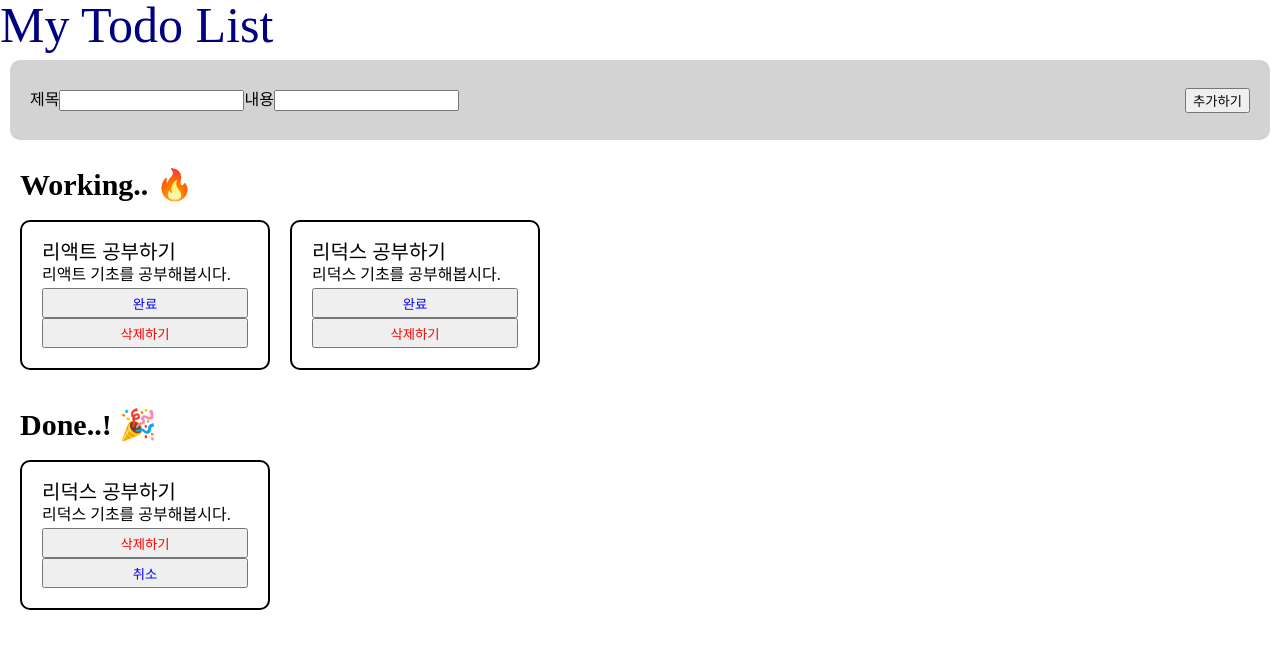
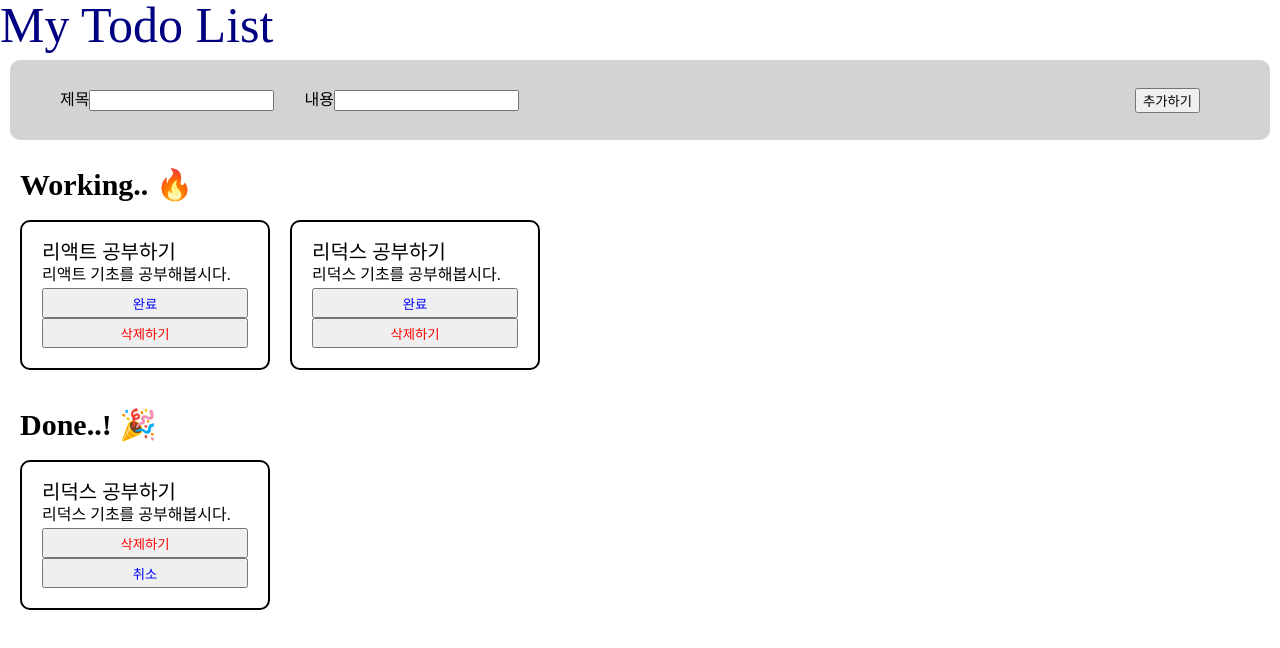
Before and after one commit to ye21iin/sparta-react-standard02, a React (Vite) app: page / in a window 1280 px wide. Shown: the top 648 px of the page. Built offline with nearby package versions, Linux system fonts and the light colour scheme.

Commit message:
Style: input form update

```diff
--- a/src/App.jsx
+++ b/src/App.jsx
@@ -6,12 +6,18 @@ const Form = styled.form`
   background-color: lightgrey;
   height: 40px;
   margin: 10px;
-  padding: 20px;
+  padding: 20px 70px 20px 20px;
   border-radius: 10px;
 
   display: flex;
   align-items: center;
   justify-content: space-between;
+`;
+
+const InputContainer = styled.div`
+  display: flex;
+  gap: 30px;
+  padding: 30px;
 `;
 
 const List = styled.div`
@@ -69,6 +75,11 @@ function App() {
 
   const handleSubmit = (e) => {
     e.preventDefault();
+    if (!title || !contents) {
+      alert("제목과 내용이 모두 입력되지 않았습니다.");
+      return;
+    }
+
     const newTodo = {
       id: Date.now(),
       title: title,
@@ -76,6 +87,19 @@ function App() {
     };
     console.log(newTodo);
     setTodos([...todos, newTodo]);
+    resetForm();
+  };
+
+  const resetForm = () => {
+    setTitle("");
+    setContents("");
+  };
+
+  const handleDelete = (id) => {
+    const deletedTodos = todos.filter((todo) => {
+      return todo.id !== id;
+    });
+    setTodos(deletedTodos);
   };
 
   return (
@@ -84,7 +108,7 @@ function App() {
       <h1>My Todo List</h1>
       <Form onSubmit={handleSubmit}>
         {/* 입력 폼 */}
-        <div>
+        <InputContainer>
           <label>
             제목
             <input value={title} onChange={(e) => setTitle(e.target.value)} />
@@ -96,7 +120,7 @@ function App() {
               onChange={(e) => setContents(e.target.value)}
             />
           </label>
-        </div>
+        </InputContainer>
         <button type="submit">추가하기</button>
       </Form>
 
@@ -110,7 +134,9 @@ function App() {
                 <h4>{todo.title}</h4>
                 <p>{todo.contents}</p>
                 <Button>완료</Button>
-                <DeleteBtn>삭제하기</DeleteBtn>
+                <DeleteBtn onClick={() => handleDelete(todo.id)}>
+                  삭제하기
+                </DeleteBtn>
               </Box>
             );
           })}
```
